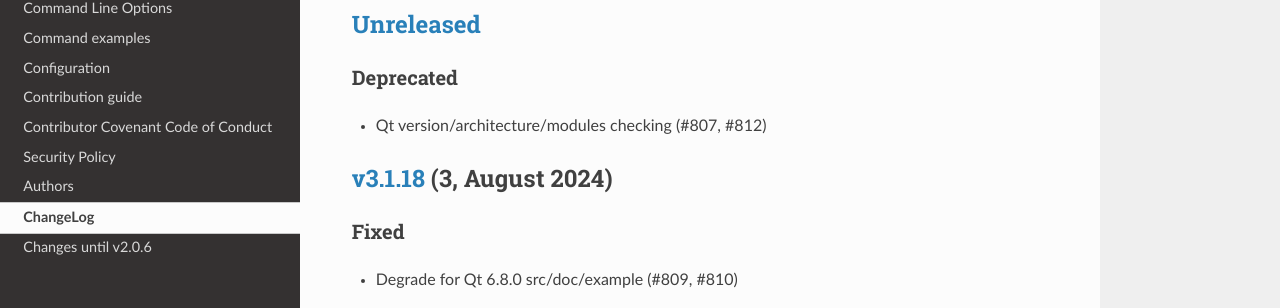
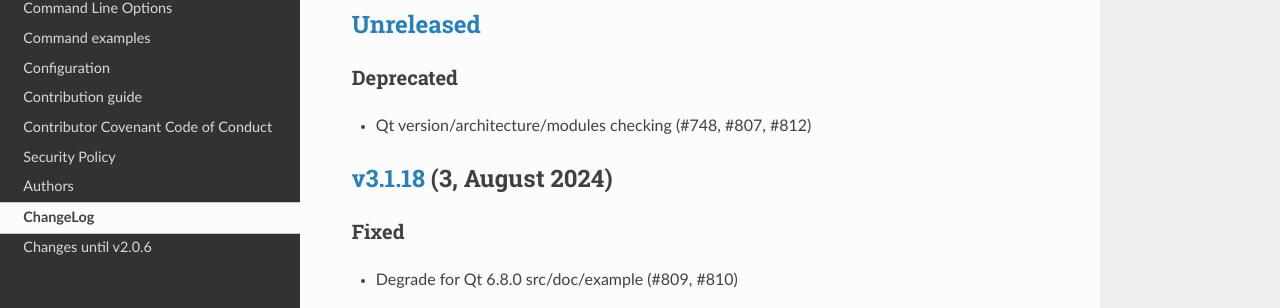
Before and after one commit to miurahr/aqtinstall, a Sphinx documentation site: the page built from docs/CHANGELOG.rst, in a window 1280 px wide and 900 px high. Shown: the part 200-508 px from the top of the window. Built offline with Sphinx 7.4.7 and the Read the Docs theme 2.0.0, drawn with Linux system fonts in a browser that asks for light colours; the version number could not be read and is left out.

Commit message:
Update docs/CHANGELOG.rst
Co-authored-by: Mozi <29089388+pzhlkj6612@users.noreply.github.com>

```diff
--- a/docs/CHANGELOG.rst
+++ b/docs/CHANGELOG.rst
@@ -15,7 +15,7 @@ All notable changes to this project will be documented in this file.
 
 Deprecated
 ----------
-* Qt version/architecture/modules checking (#807, #812)
+* Qt version/architecture/modules checking (#748, #807, #812)
 
 `v3.1.18`_ (3, August 2024)
 ===========================
```
